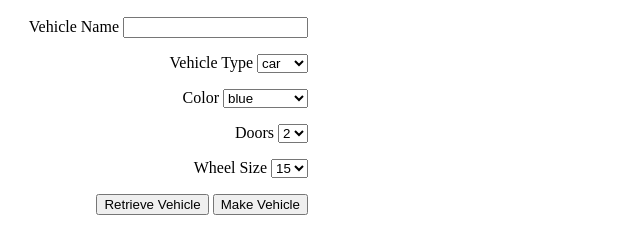
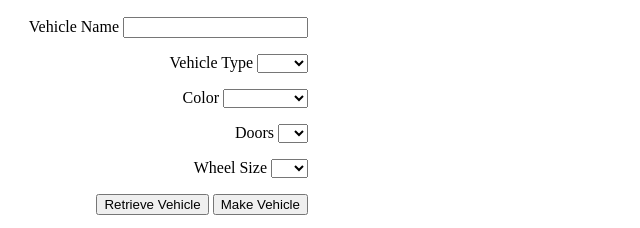
Before and after one commit to brooks-charlie/cit261, a plain HTML site: page javascriptevents.html in a window 1280 px wide. Shown: the part 239-467 px from the top of the page, 0-640 px from the left. Drawn offline with Linux system fonts and the light colour scheme.

Commit message:
week 9 javascript events

```diff
--- a/javascriptevents.html
+++ b/javascriptevents.html
@@ -22,17 +22,19 @@
 </p>
 <div id="vehicleform">
     <span>Vehicle Name</span>
-    <input id="vehiclename">
+    <input id="vehiclename" required>
     <p></p>
     <span>Vehicle Type</span>
-    <select id="type">
+    <select id="type" required>
+        <option></option>
         <option value="car">car</option>
         <option value="truck">truck</option>
     </select>
     <p></p>
 
     <span>Color</span>
-    <select id="color">
+    <select id="color" required>
+        <option></option>
         <option value="blue">blue</option>
         <option value="chartreuse">chartreuse</option>
         <option value="red">red</option>
@@ -50,13 +52,15 @@
     </select>
     <p></p>
     <span>Doors</span>
-    <select id="doors">
+    <select id="doors" required>
+        <option></option>
         <option value="2">2</option>
         <option value="4">4</option>
     </select>
     <p></p>
     <span>Wheel Size</span>
-    <select id="wheels">
+    <select id="wheels" required>
+        <option></option>
         <option value="15">15</option>
         <option value="16">16</option>
         <option value="17">17</option>
```
